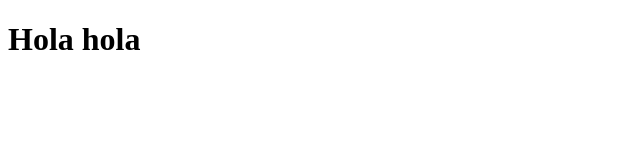
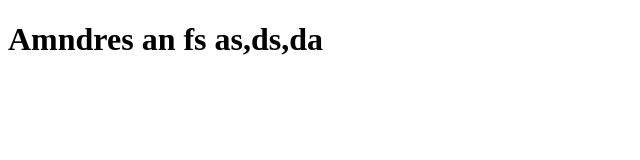
Before and after one commit to AxSRockS/prueba, a plain HTML site: page 02-sentencias/index.html in a window 1280 px wide. Shown: the whole page, without its empty margins (0-640 px from the left). Drawn offline with Linux system fonts and the light colour scheme.

Commit message:
cambie cosas

```diff
--- a/02-sentencias/index.html
+++ b/02-sentencias/index.html
@@ -7,7 +7,7 @@
     <title>Sentencias JS</title>
 </head>
 <body>
-    <h1>Hola hola</h1>
+    <h1>Amndres an fs as,ds,da </h1>
 </body>
 <script src="app.js"></script>
 </html>
```
